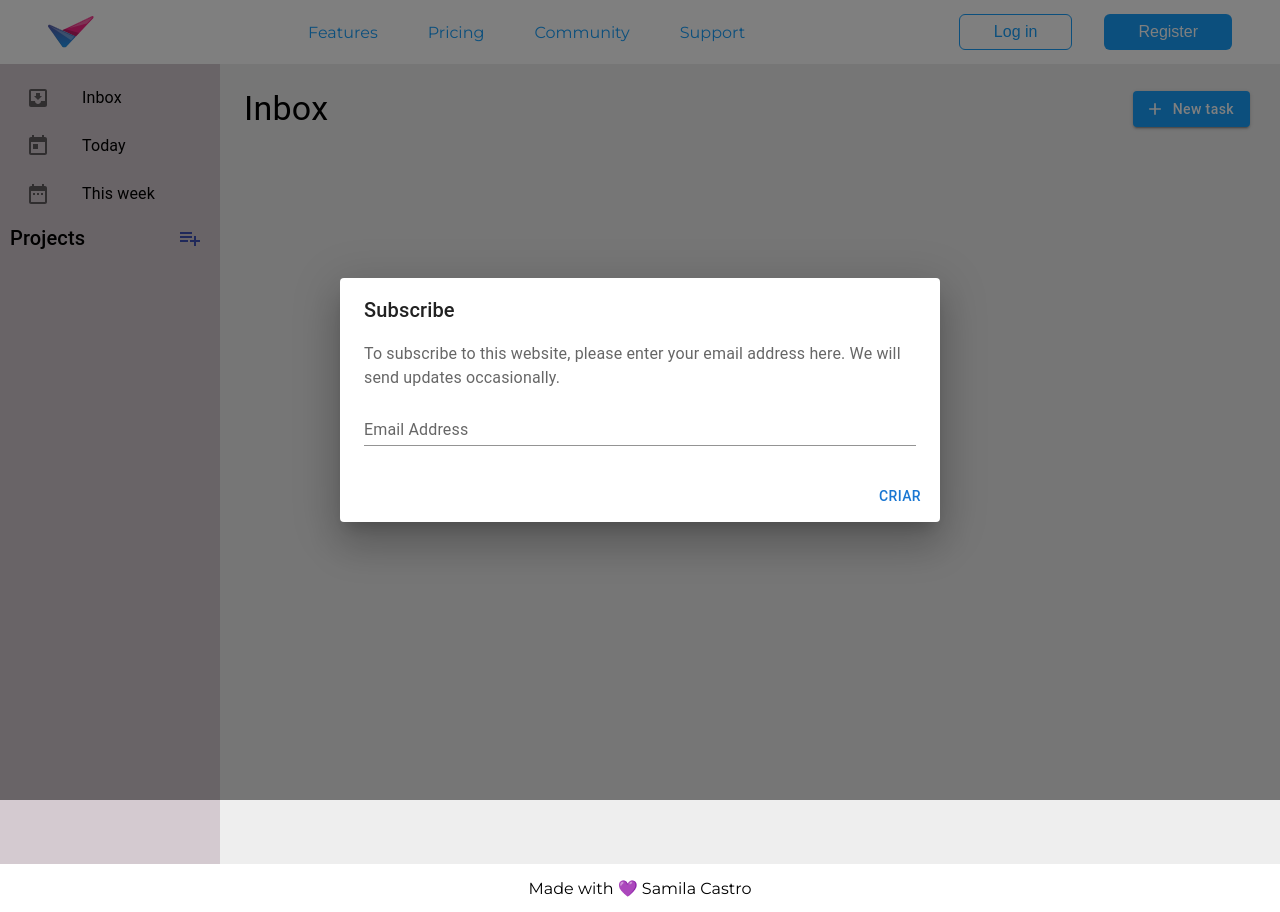
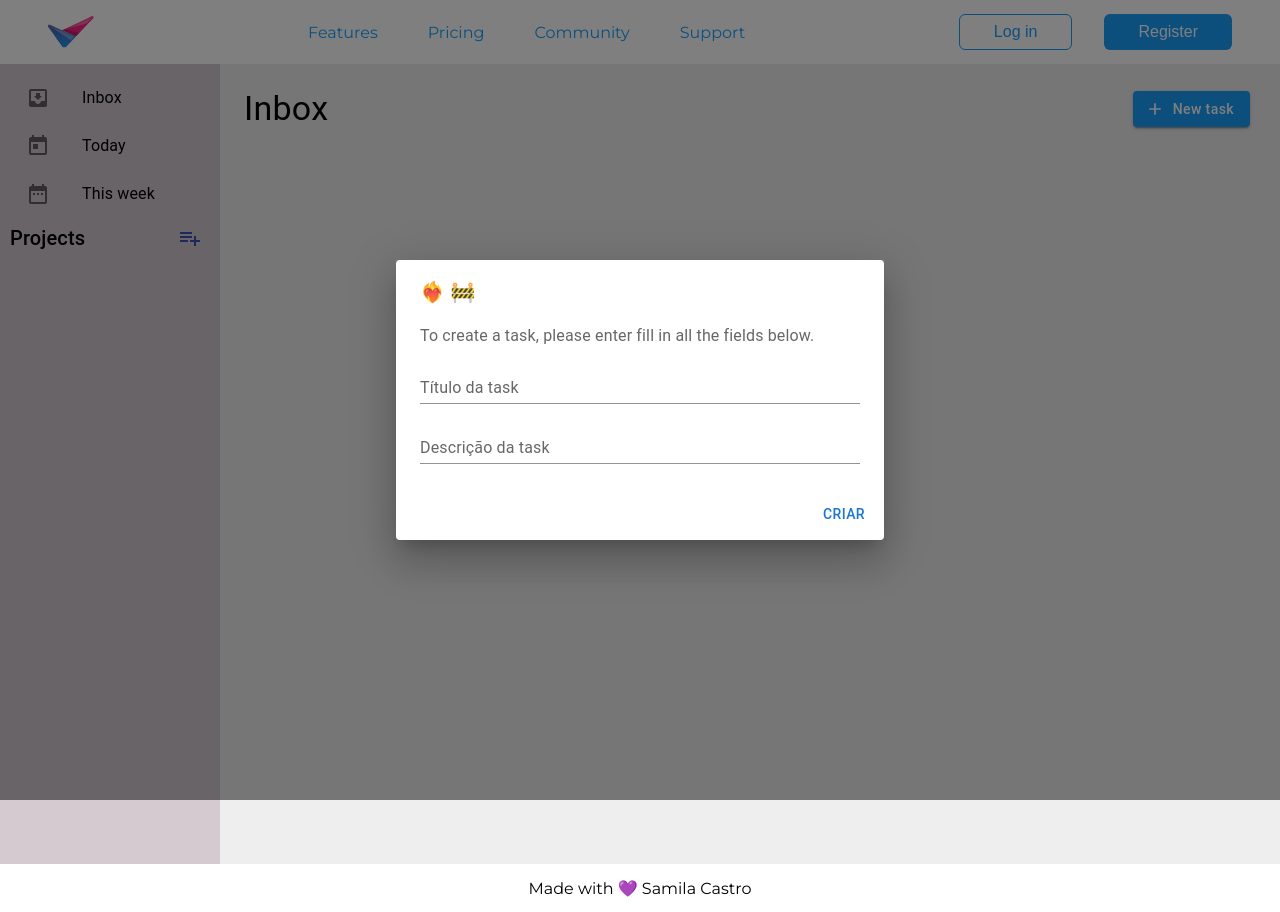
Before and after one commit to Samila-Castro/taskList, a React (Vite) app: page / in a window 1280 px wide. Both pictures are taken after a click on the button "New task". Built offline with nearby package versions, Linux system fonts and the light colour scheme.

Commit message:
criando dialog

```diff
--- a/src/components/Dialog/Dialog.tsx
+++ b/src/components/Dialog/Dialog.tsx
@@ -8,6 +8,9 @@ import DialogContentText from "@mui/material/DialogContentText";
 import DialogTitle from "@mui/material/DialogTitle";
 import { useDispatch, useSelector } from "react-redux";
 import { RootState } from "../../stores";
+import EmojiPicker from "emoji-picker-react";
+import EmojiEmotionsIcon from "@material-ui/icons/EmojiEmotions";
+import { IconButton } from "@mui/material";
 
 interface FormProps {
   openPop: boolean;
@@ -15,14 +18,22 @@ interface FormProps {
 }
 
 const FormTeste: React.FC<FormProps> = ({ openPop, handleOnClosePopUp }) => {
-  const [taskInput, setTaskInput] = React.useState("");
+  const [taskInput, setTaskInput] = React.useState({
+    title: "",
+    description: "",
+    startDate: "",
+  });
   const dispatch = useDispatch();
   const selectedProjectId = useSelector(
     (state: RootState) => state.projects.selectedProjectId
   );
 
-  const handleInputTask = (event: React.ChangeEvent<HTMLInputElement>) => {
-    setTaskInput(event.currentTarget.value);
+  const handleInputTask = (value: string, key: string) => {
+    setTaskInput({
+      ...taskInput,
+      [key]: value,
+    });
+    console.log(taskInput);
   };
   const handleCreateNewTask = () => {
     console.log({ taskInput });
@@ -33,28 +44,40 @@ const FormTeste: React.FC<FormProps> = ({ openPop, handleOnClosePopUp }) => {
         taskInput,
       },
     });
-    setTaskInput("");
-    ///handleProjectClicked(id);
-    //console.log({ selectedProject });
-    //setSelectedProject(projects.find((project) => project.id === id));
+    handleOnClosePopUp();
   };
+
   return (
     <div>
       <Dialog open={openPop} onClose={handleOnClosePopUp}>
-        <DialogTitle>Subscribe</DialogTitle>
+        <DialogTitle>❤️‍🔥 🚧 </DialogTitle>
         <DialogContent>
           <DialogContentText>
-            To subscribe to this website, please enter your email address here.
-            We will send updates occasionally.
+            To create a task, please enter fill in all the fields below.
           </DialogContentText>
           <TextField
             autoFocus
             margin="dense"
             id="name"
-            label="Email Address"
+            label="Título da task"
             type="email"
             fullWidth
             variant="standard"
+            onChange={(event) =>
+              handleInputTask(event.currentTarget.value, "title")
+            }
+          />
+          <TextField
+            autoFocus
+            margin="dense"
+            id="name"
+            label="Descrição da task"
+            type="email"
+            fullWidth
+            variant="standard"
+            onChange={(event) =>
+              handleInputTask(event.currentTarget.value, "description")
+            }
           />
         </DialogContent>
         <DialogActions>
```
